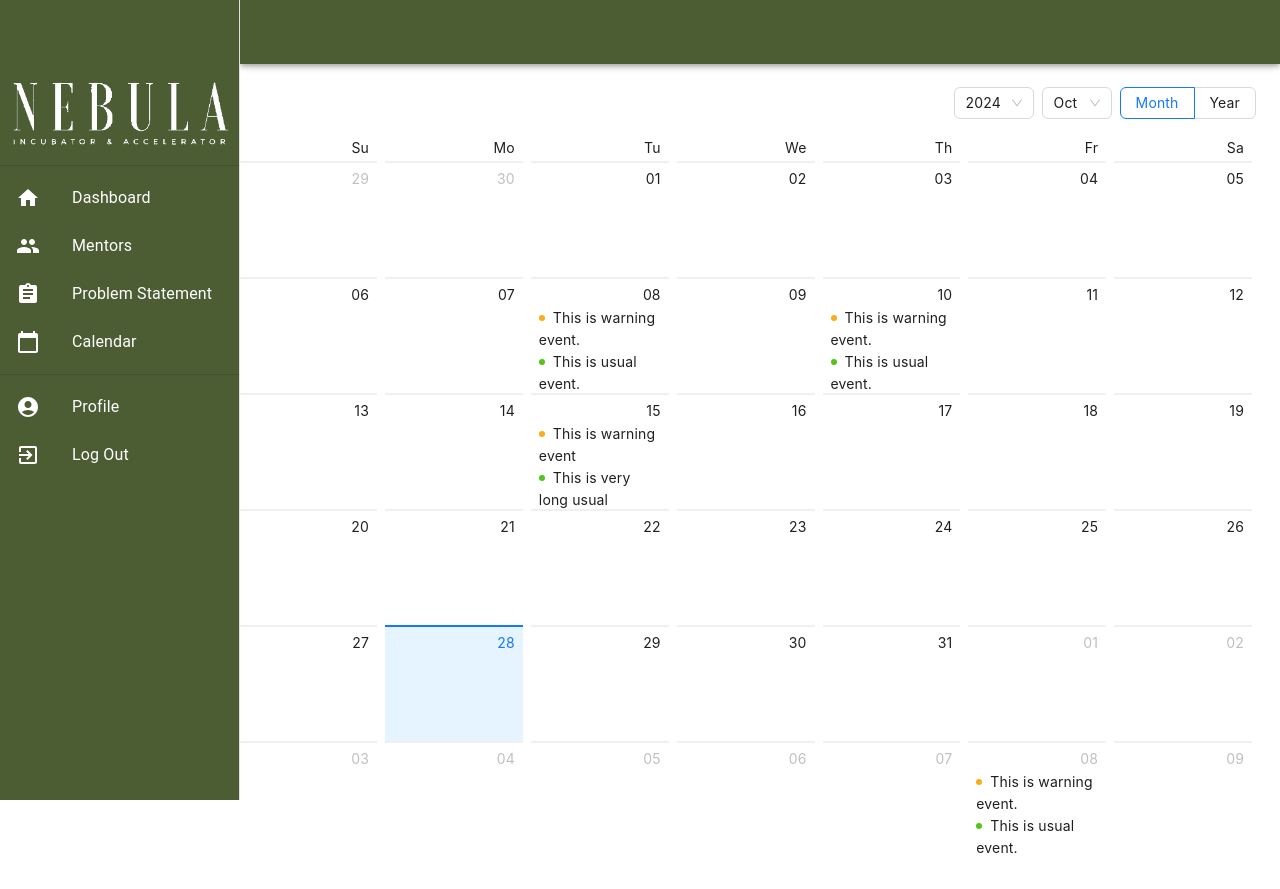
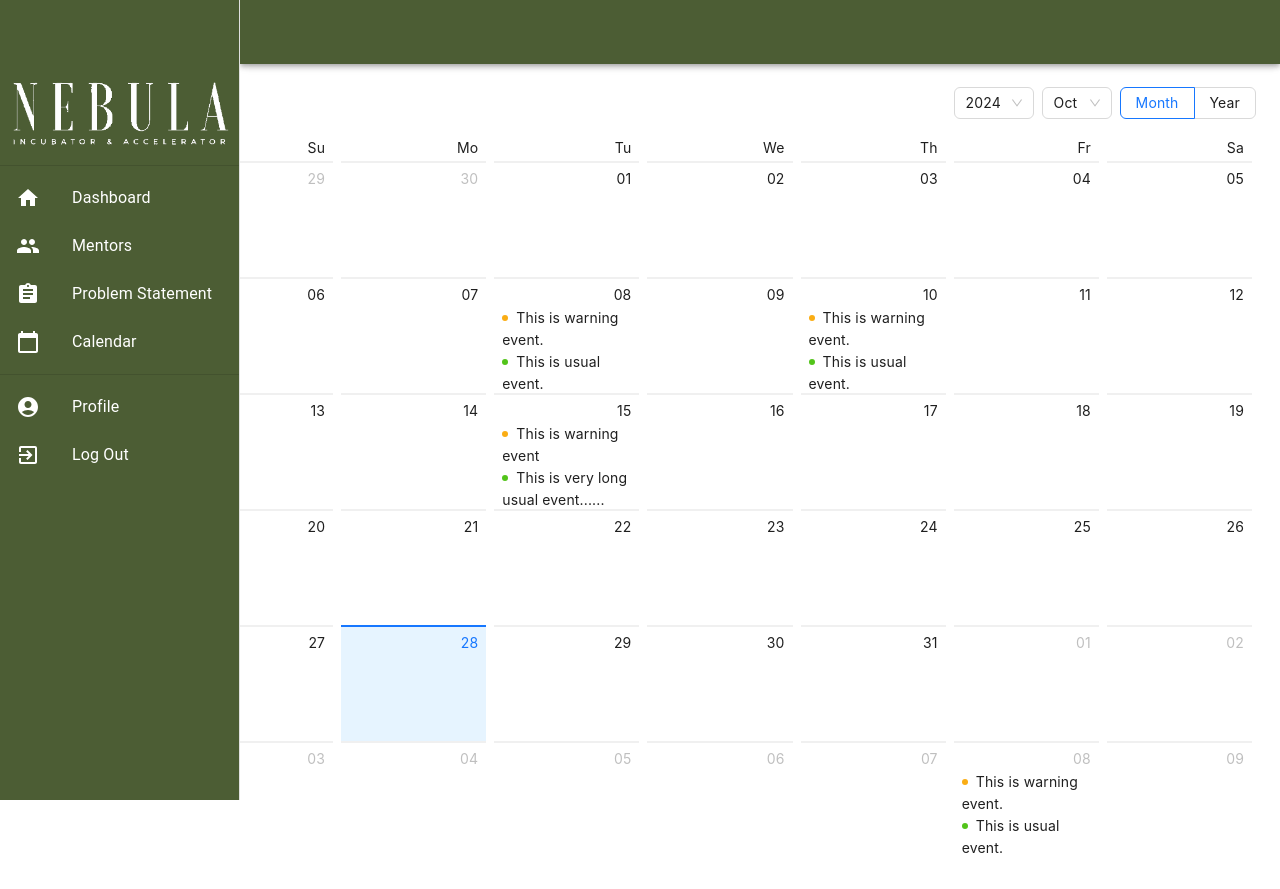
Before and after one commit to ANUXR4G/Nebula-Dashboard, a React (Create React App) app: page /dashboard/calender in a window 1280 px wide. Built offline with nearby package versions, Linux system fonts and the light colour scheme.

Commit message:
Initial Commit

```diff
--- a/src/components/Login/Layout/layout.jsx
+++ b/src/components/Login/Layout/layout.jsx
@@ -10,7 +10,7 @@ function Layout() {
     <div>
       <ToastContainer/>
       <Dashboard/>
-      <div className='lg:ml-[16.5%] lg:mt-[4%]  lg:p-6 mt-20 flex  flex-col justify-center h-full'>
+      <div className='lg:ml-[16.5%] lg:mt-[4%]  lg:p-6 mt-20 flex  flex-col justify-center h-full xl:ml-[12.5%]'>
       <Outlet/>
       </div>
       </div>
```
